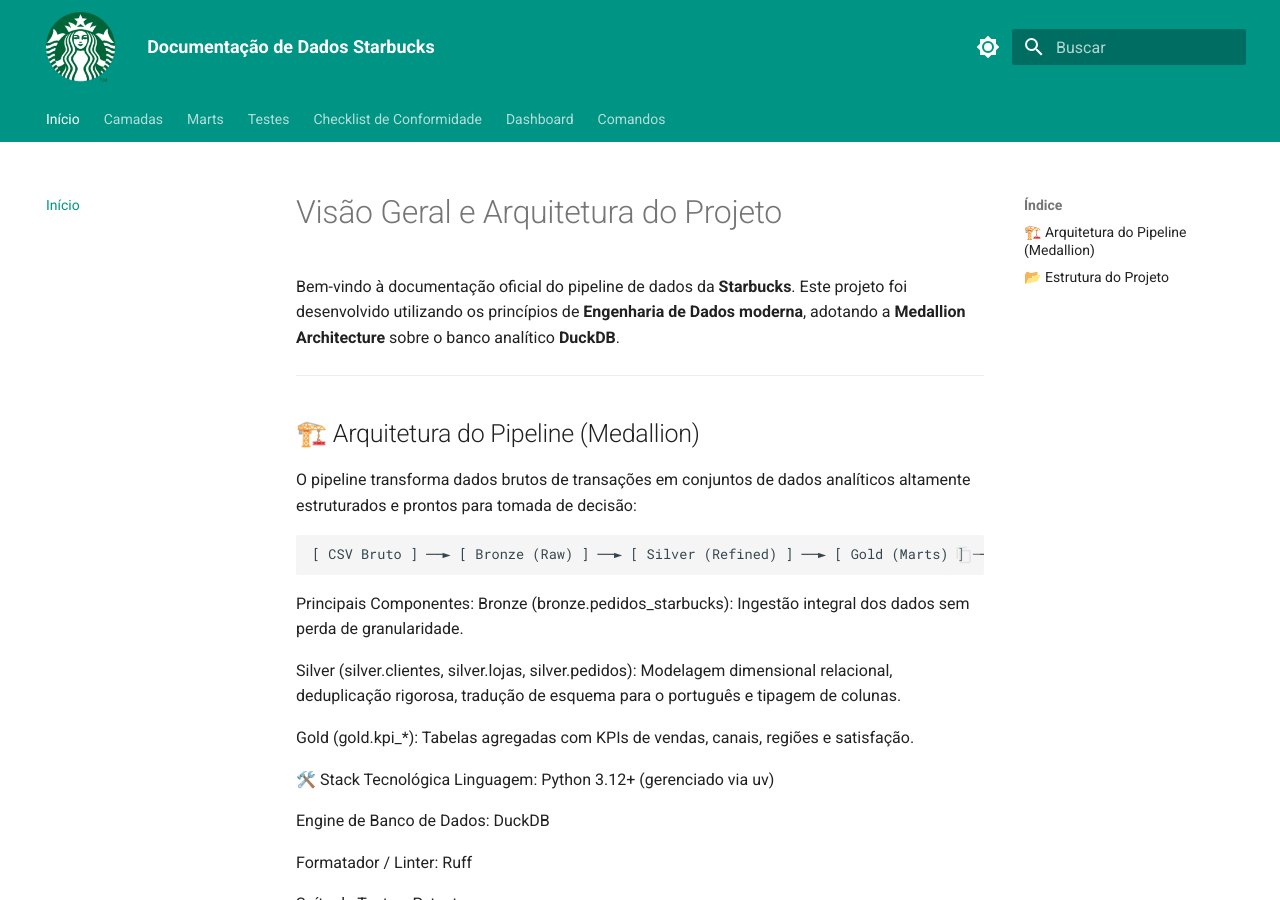
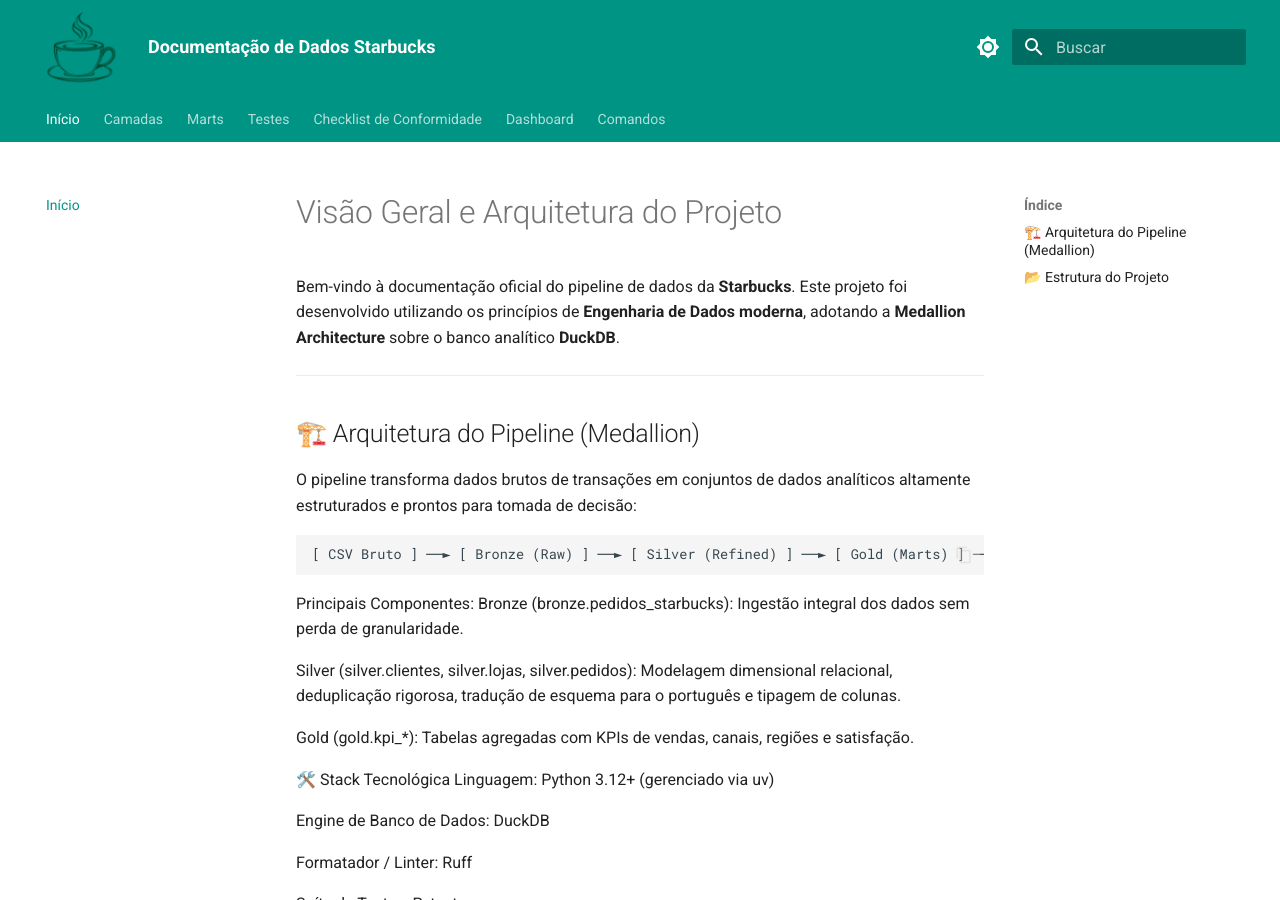
Before and after one commit to Well-cre/starbucks, an MkDocs documentation site: the page built from docs/index.md, in a window 1280 px wide and 900 px high. Built offline with MkDocs 1.6.1 and Material for MkDocs 9.7.7, drawn with Linux system fonts in a browser that asks for light colours.

Commit message:
docs: remove starbucks logo and add coffee brand asset

```diff
--- a/mkdocs.yml
+++ b/mkdocs.yml
@@ -6,7 +6,7 @@ extra_css:
 
 theme:
   name: material
-  logo: assets/images/starbucks-logo.png  # Caminho para o teu logótipo
+  logo: assets/images/logo_cafe.png
   # favicon: assets/images/favicon.ico   # Opcional: ícone do separador do browser
   language: pt
   palette:
```
Also changed, not shown: docs/assets/images/logo_cafe.png (added).
